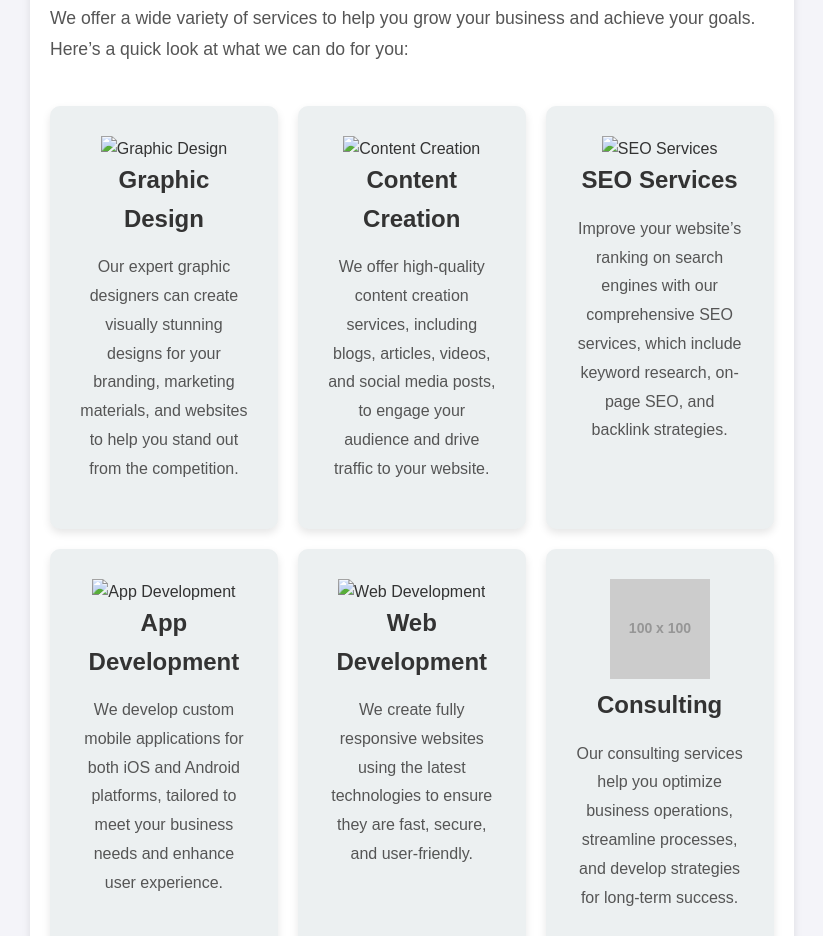
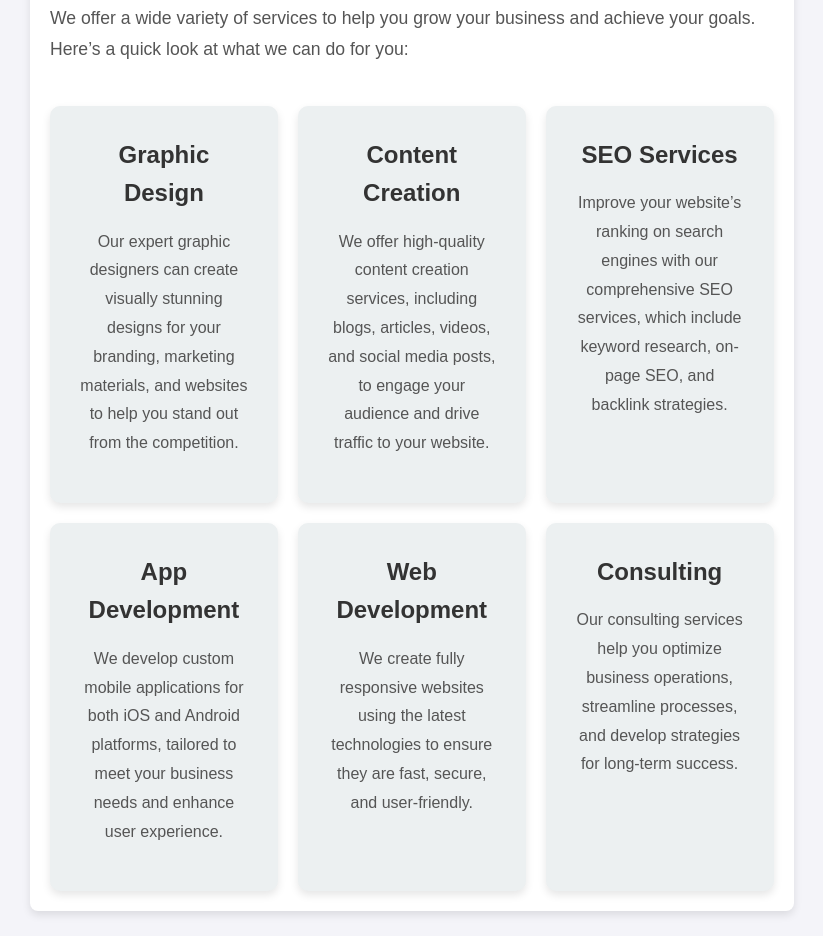
Before and after one commit to bangyejixiang/bangyejixiang.github.io, a plain HTML site: page index.html in a window 1280 px wide. Shown: the part 850-1786 px from the top of the page, without its empty margins (250-1073 px from the left). Drawn offline with Linux system fonts and the light colour scheme; placeholder pictures from the web are drawn by us.

Commit message:
Update index.html

```diff
--- a/index.html
+++ b/index.html
@@ -118,11 +118,6 @@
             font-size: 1rem;
         }
 
-/*         .service-card img {
-            max-width: 100px;
-            margin-bottom: 20px;
-        } */
-
         footer {
             background-color: #2c3e50;
             color: white;
@@ -189,32 +184,26 @@
             <p>We offer a wide variety of services to help you grow your business and achieve your goals. Here’s a quick look at what we can do for you:</p>
             <div class="services-section">
                 <div class="service-card">
-                    <img  alt="Graphic Design">
                     <h3>Graphic Design</h3>
                     <p>Our expert graphic designers can create visually stunning designs for your branding, marketing materials, and websites to help you stand out from the competition.</p>
                 </div>
                 <div class="service-card">
-                    <img  alt="Content Creation">
                     <h3>Content Creation</h3>
                     <p>We offer high-quality content creation services, including blogs, articles, videos, and social media posts, to engage your audience and drive traffic to your website.</p>
                 </div>
                 <div class="service-card">
-                    <img  alt="SEO Services">
                     <h3>SEO Services</h3>
                     <p>Improve your website’s ranking on search engines with our comprehensive SEO services, which include keyword research, on-page SEO, and backlink strategies.</p>
                 </div>
                 <div class="service-card">
-                    <img  alt="App Development">
                     <h3>App Development</h3>
                     <p>We develop custom mobile applications for both iOS and Android platforms, tailored to meet your business needs and enhance user experience.</p>
                 </div>
                 <div class="service-card">
-                    <img  alt="Web Development">
                     <h3>Web Development</h3>
                     <p>We create fully responsive websites using the latest technologies to ensure they are fast, secure, and user-friendly.</p>
                 </div>
                 <div class="service-card">
-                    <img src="https://via.placeholder.com/100" alt="Consulting">
                     <h3>Consulting</h3>
                     <p>Our consulting services help you optimize business operations, streamline processes, and develop strategies for long-term success.</p>
                 </div>
```
